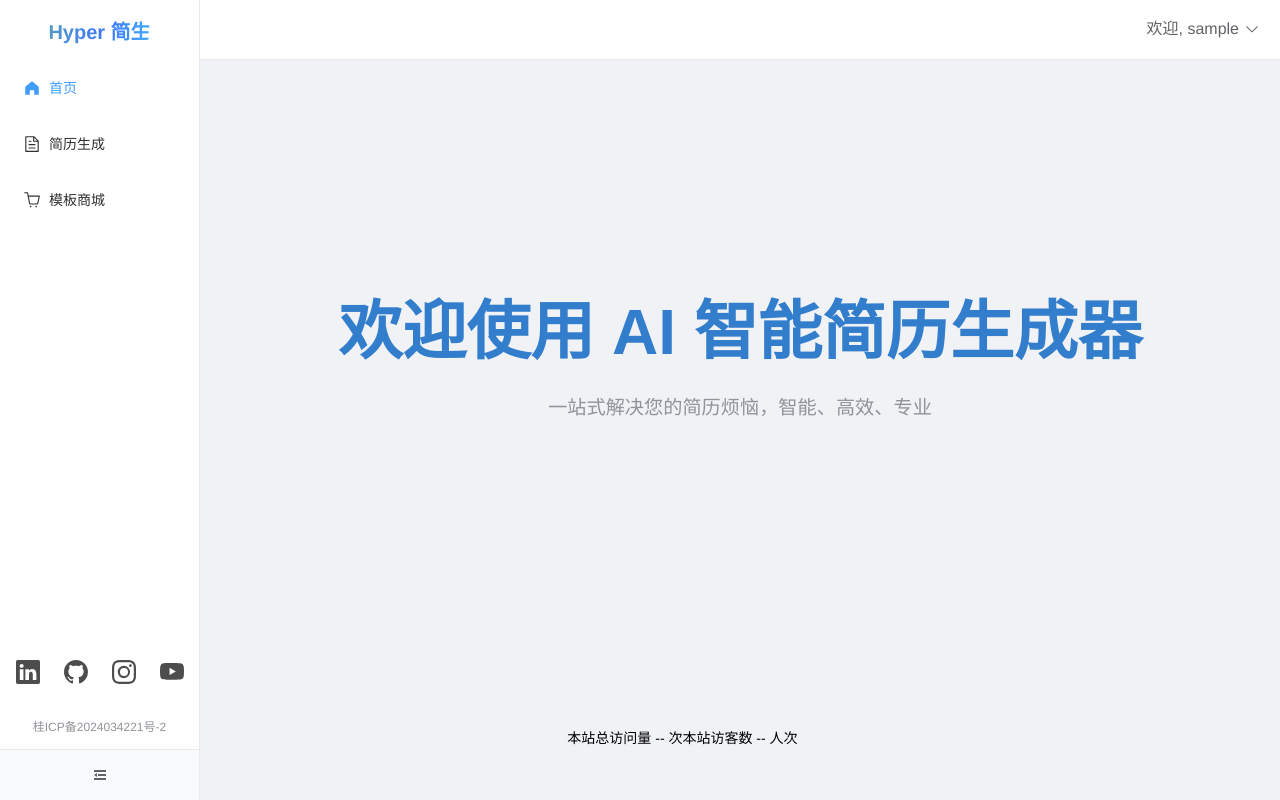
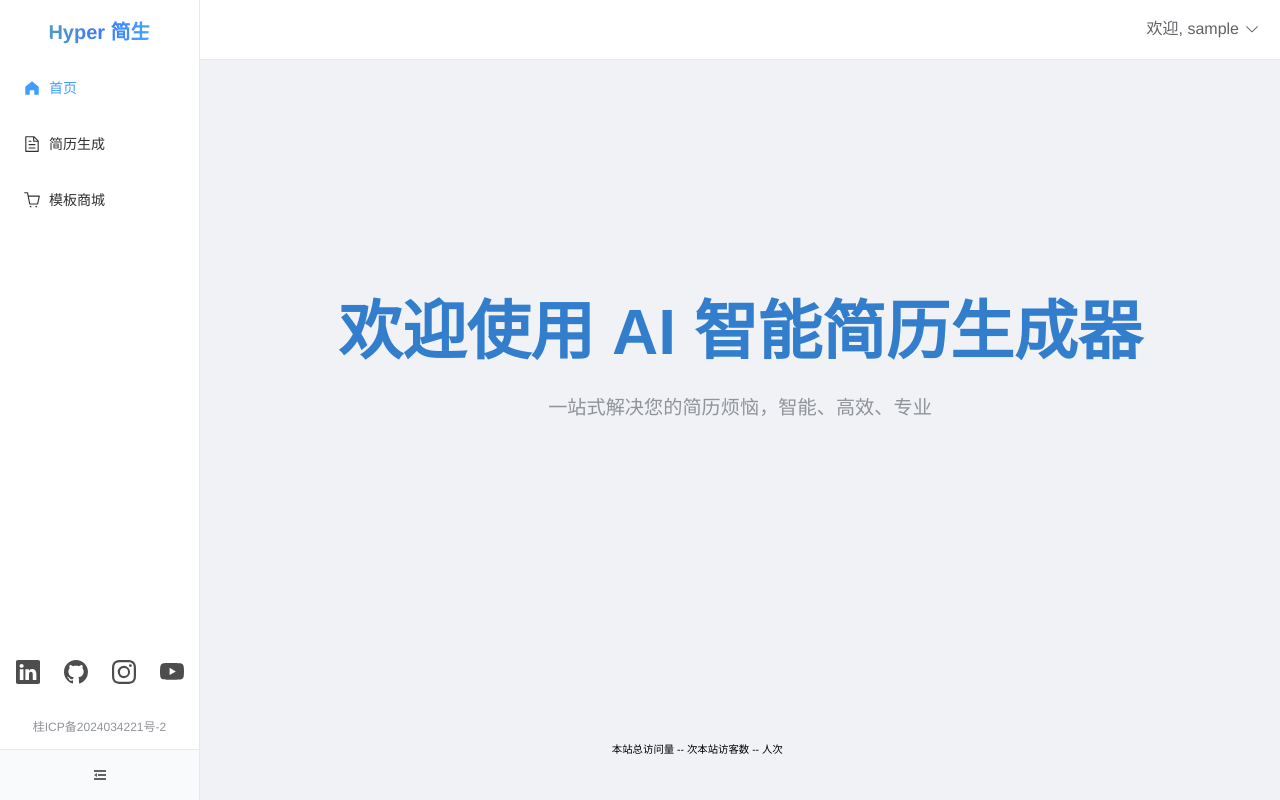
Before and after one commit to 970thunder/AIResume, a Vue app in the folder UI/: page /home in a window 1280 px wide. Built offline with nearby package versions, Linux system fonts and the light colour scheme; no server answers; sample sign-in values are in the browser's storage.

Commit message:
feat:修改样式

```diff
--- a/UI/src/components/DataPanel.vue
+++ b/UI/src/components/DataPanel.vue
@@ -61,7 +61,6 @@ onMounted(async () => {
 .grid {
     font-weight: 500;
     padding-top: 12px;
-    padding-bottom: 12px;
     padding-left: 12px;
     padding-right: 12px;
     justify-items: center;
@@ -71,7 +70,7 @@ onMounted(async () => {
 }
 
 .text {
-    font-size: .875rem;
+    font-size: .65rem;
     line-height: 1.25rem;
 }
 </style>
```
